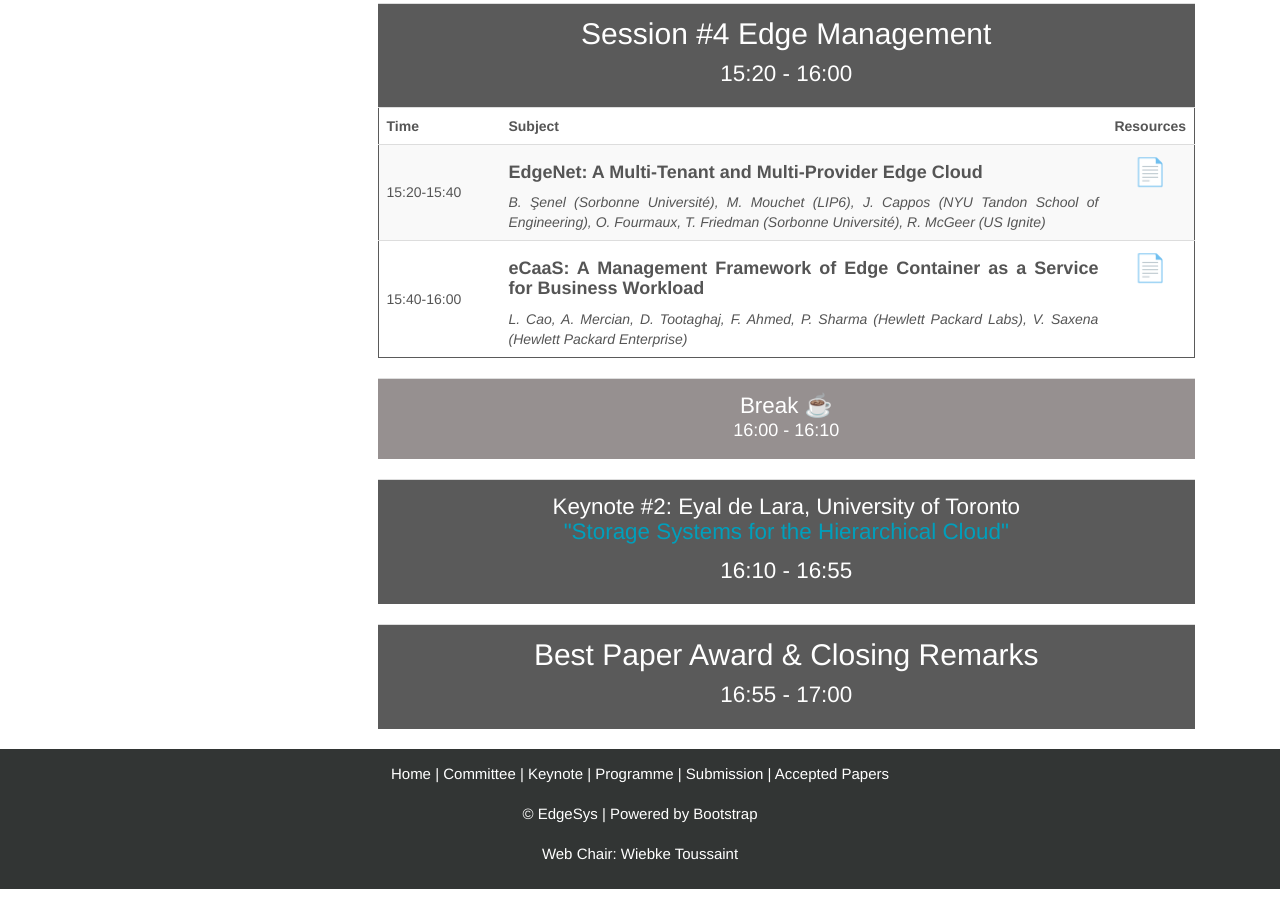
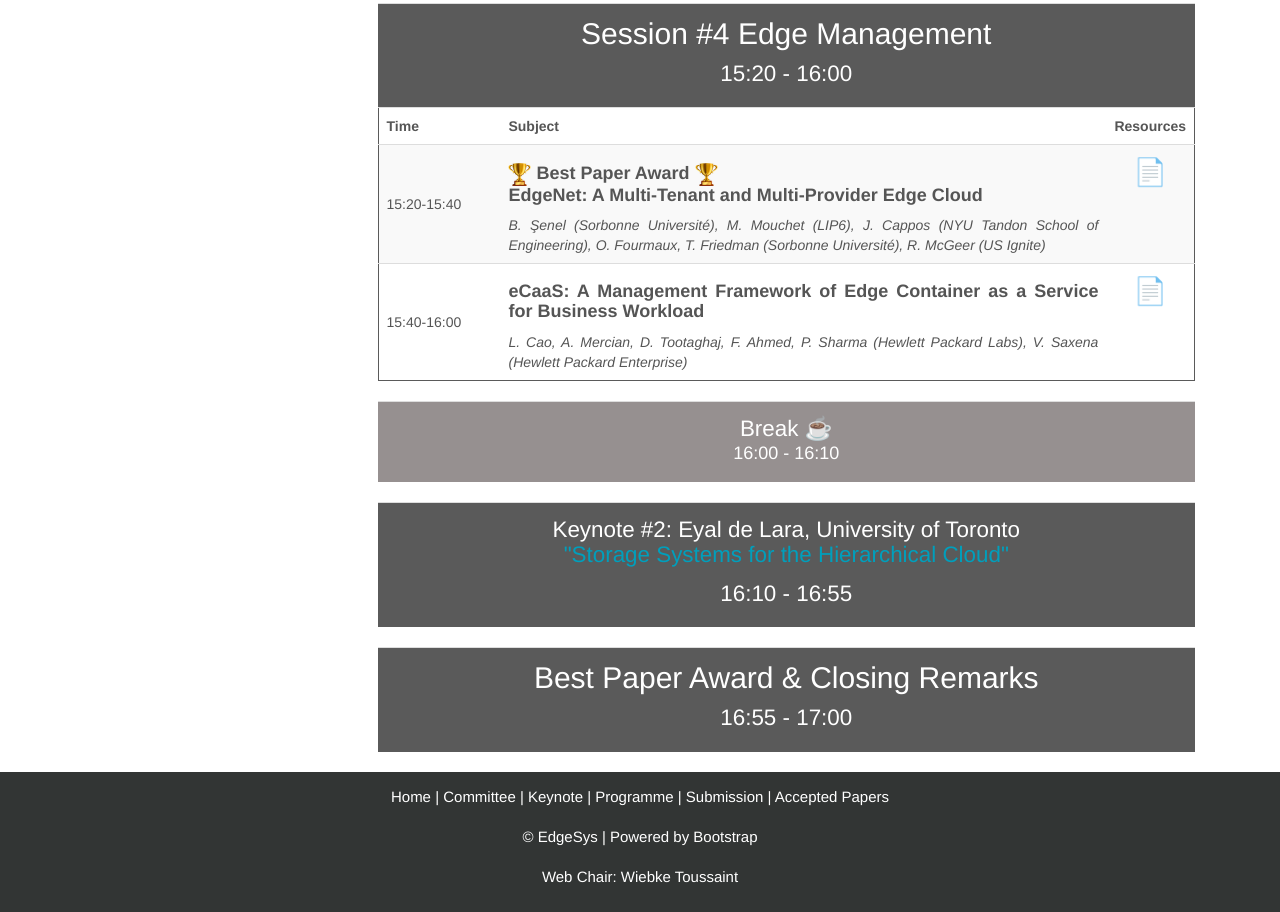
Before and after one commit to edge-sys/edge-sys.github.io, a plain HTML site: page 2021/programme.html in a window 1280 px wide. Shown: the part 2861-3773 px from the top of the page. Before the commit the page ends 3750 px from the top, so only its background shows below. Drawn offline with Linux system fonts and the light colour scheme.

Commit message:
best paper

```diff
--- a/2021/programme.html
+++ b/2021/programme.html
@@ -471,7 +471,8 @@
                         <td class="ttime">15:20-15:40</td>
                         <td>
                             <header>
-                                <h4>
+                                <h4> <img src="lib/resources/trophy.png" width="23"> Best Paper Award <img src="lib/resources/trophy.png" width="23">
+                                    <br>
                                   EdgeNet: A Multi-Tenant and Multi-Provider Edge Cloud
                                 </h4>
 																<br>
```
